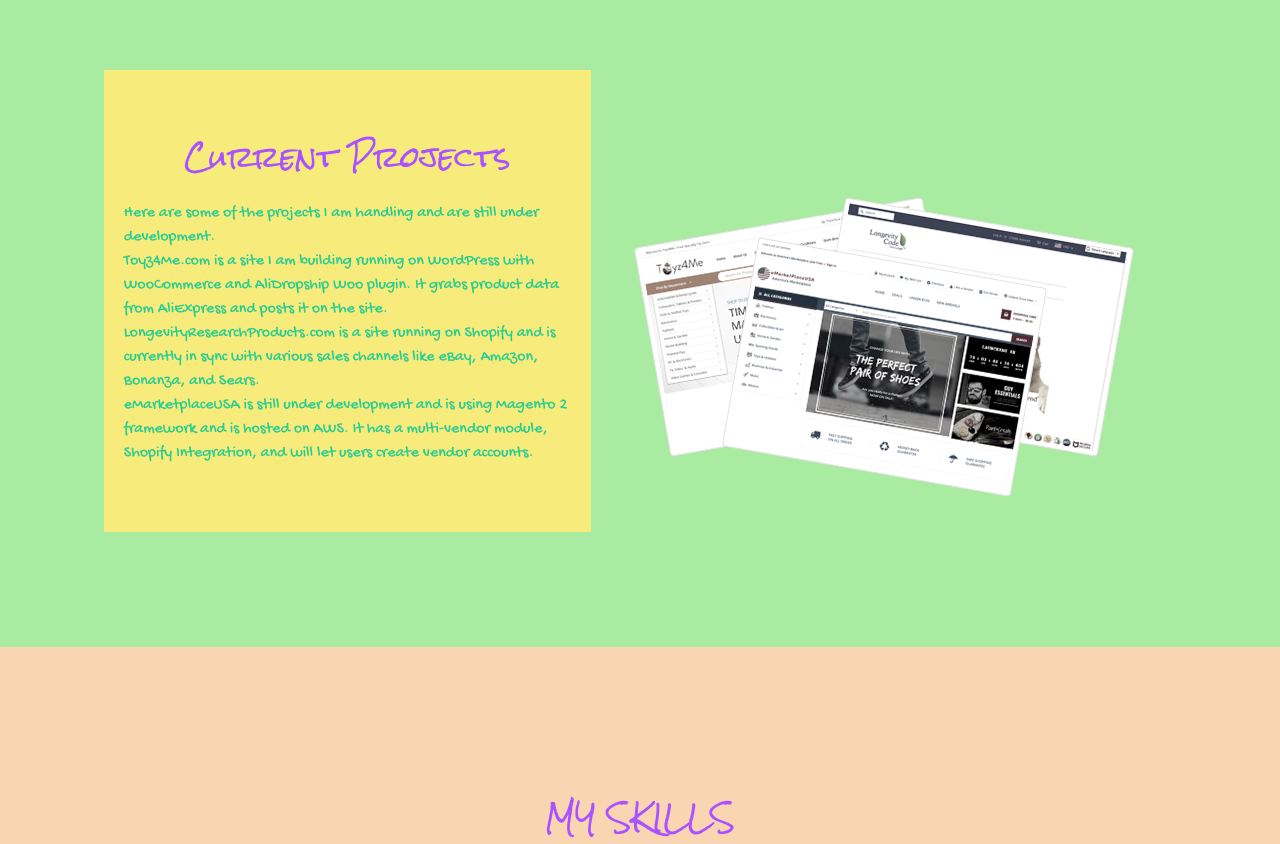
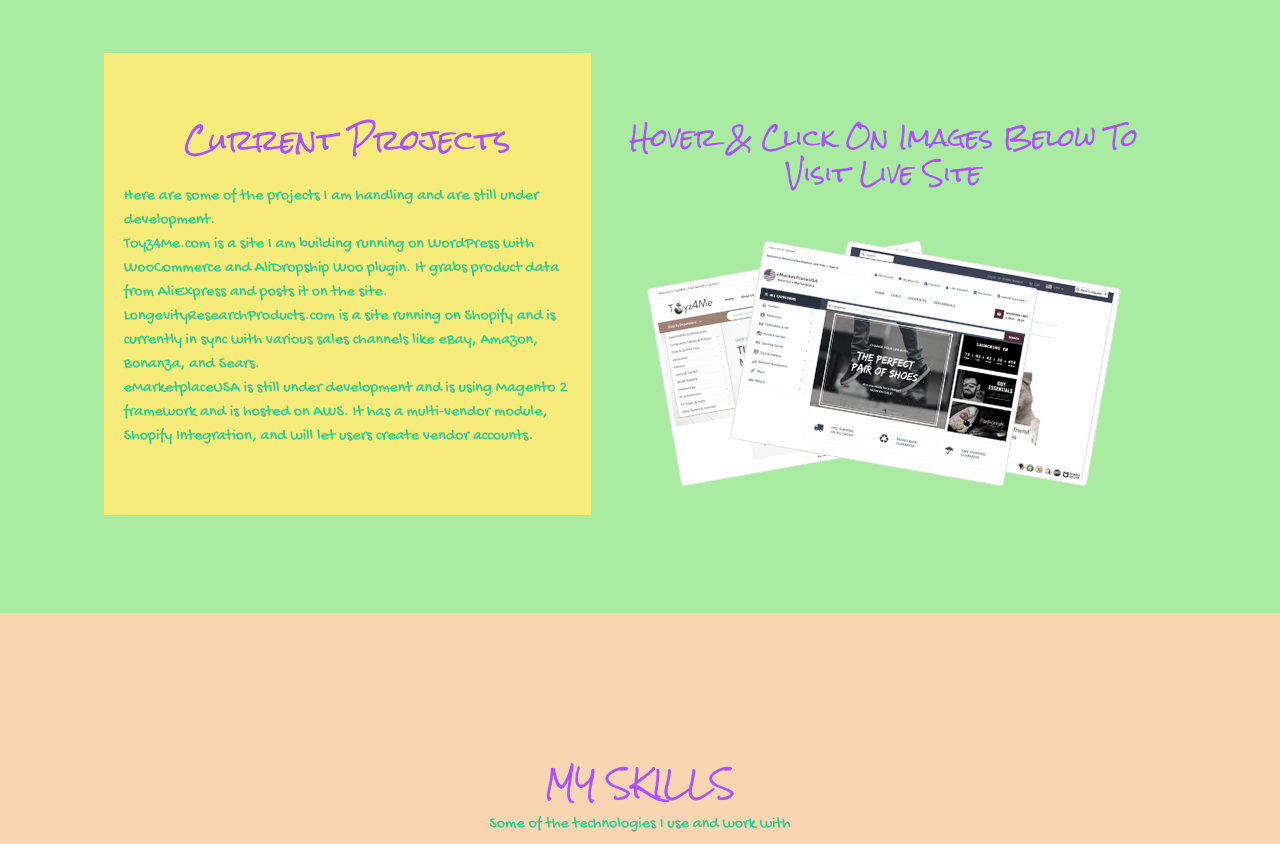
Before and after one commit to blue0knight/WebPortfolioV3, a website: page src/index.html in a window 1280 px wide. Shown: the part 2713-3557 px from the top of the page. Drawn offline with nearby package versions, Linux system fonts and the light colour scheme; some packages are replaced by stand-ins of ours; a script that the page names is missing.

Commit message:
added title to project images

```diff
--- a/src/index.html
+++ b/src/index.html
@@ -369,8 +369,12 @@
                     <h3 class="py-3">Current Projects</h3>
                     <p class="text-left lead-light">Here are some of the projects I am handling and are still under development.<br/> Toyz4Me.com is a site I am building running on WordPress with WooCommerce and AliDropship Woo plugin. It grabs product data from AliExpress and posts it on the site.<br/>LongevityResearchProducts.com is a site running on Shopify and is currently in sync with various sales channels like eBay, Amazon, Bonanza, and Sears.<br/>eMarketplaceUSA is still under development and is using Magento 2 framework and is hosted on AWS. It has a multi-vendor module, Shopify Integration, and will let users create vendor accounts.</p>
                 </div>
-                <div class="col-md-6 current-project-photos my-5">
-                    <a href="https://toyz4me.com" target="blank">
+                <div class="col-md-6">
+                    <div class="text-center py-3">
+                         <h4 class="photos-title text-capitalize">hover & click on images below to visit live site</h4>
+                    </div>
+                    <div class="current-project-photos my-5">
+                     <a href="https://toyz4me.com" target="blank">
                         <img src="images/toyz4Me.jpg" alt="Toyz4Me" title="Toyz4Me.com" class="img-thumbnail current-project-1" >
                     </a>
                     <a href="https://longevityresearchprodcuts.com" target="_blank">
@@ -379,6 +383,8 @@
                     <a href="https://emarketplaceusa.com" target="_blank">
                        <img src="images/emarketplaceUsa.jpg" alt="eMarketplace USA" title="eMarketplaceUSA.com" class="img-thumbnail current-project-3">
                     </a>
+                    </div>
+
 
               </div>
             </div>
--- a/src/scss/styles.scss
+++ b/src/scss/styles.scss
@@ -328,6 +328,9 @@
   background-color: rgba(255, 236, 120, 0.9);
   padding: 50px 20px;
 }
+.photos-title {
+    padding-top: 50px;
+}
 
 .project-buttons {
   display: -webkit-box;
@@ -425,7 +428,6 @@
       -ms-flex-align: center;
           align-items: center;
   position: relative;
-  min-height: 50vh;
 }
 
 .current-project-photos .img-thumbnail {
```
Also changed, not shown: src/css/styles.min.css.
